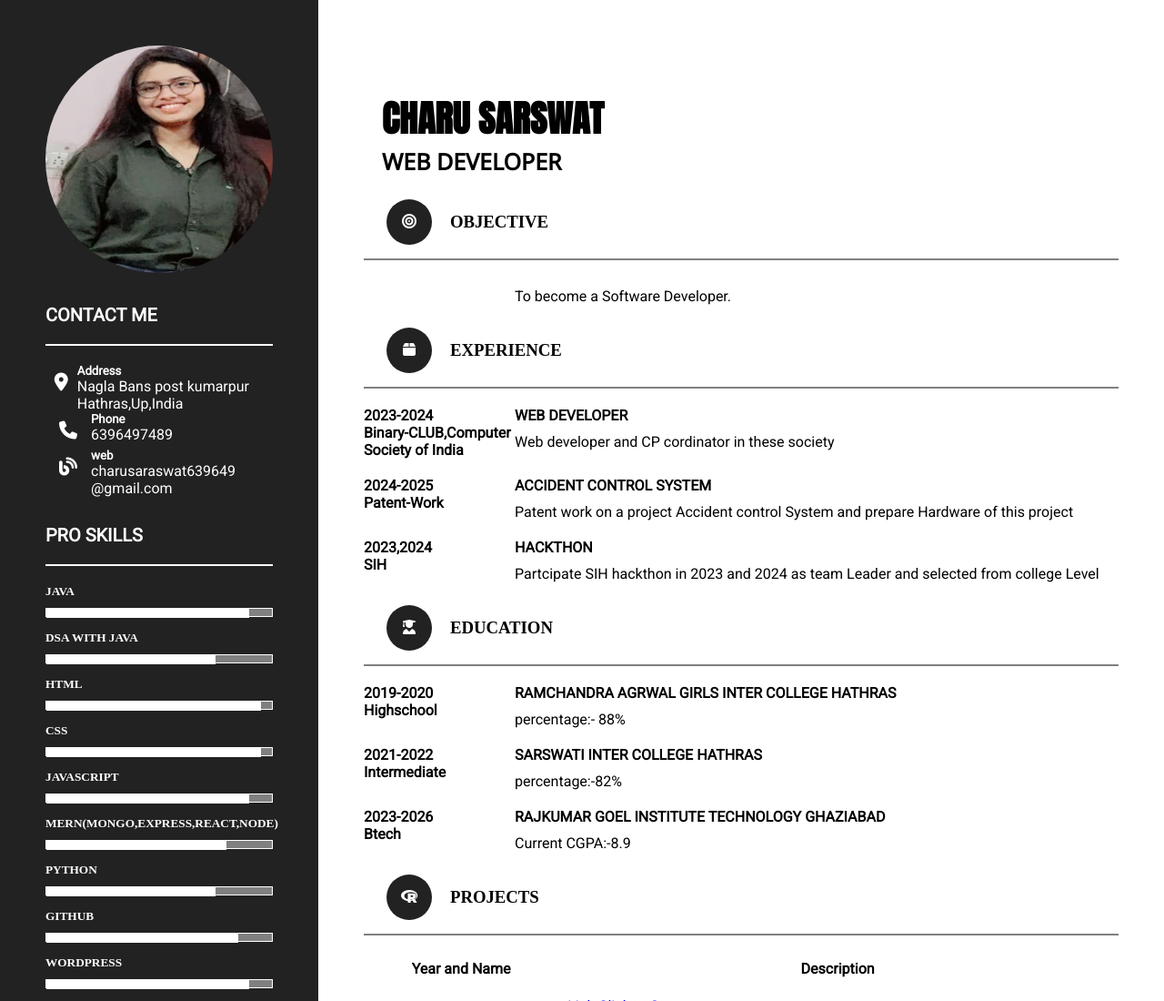
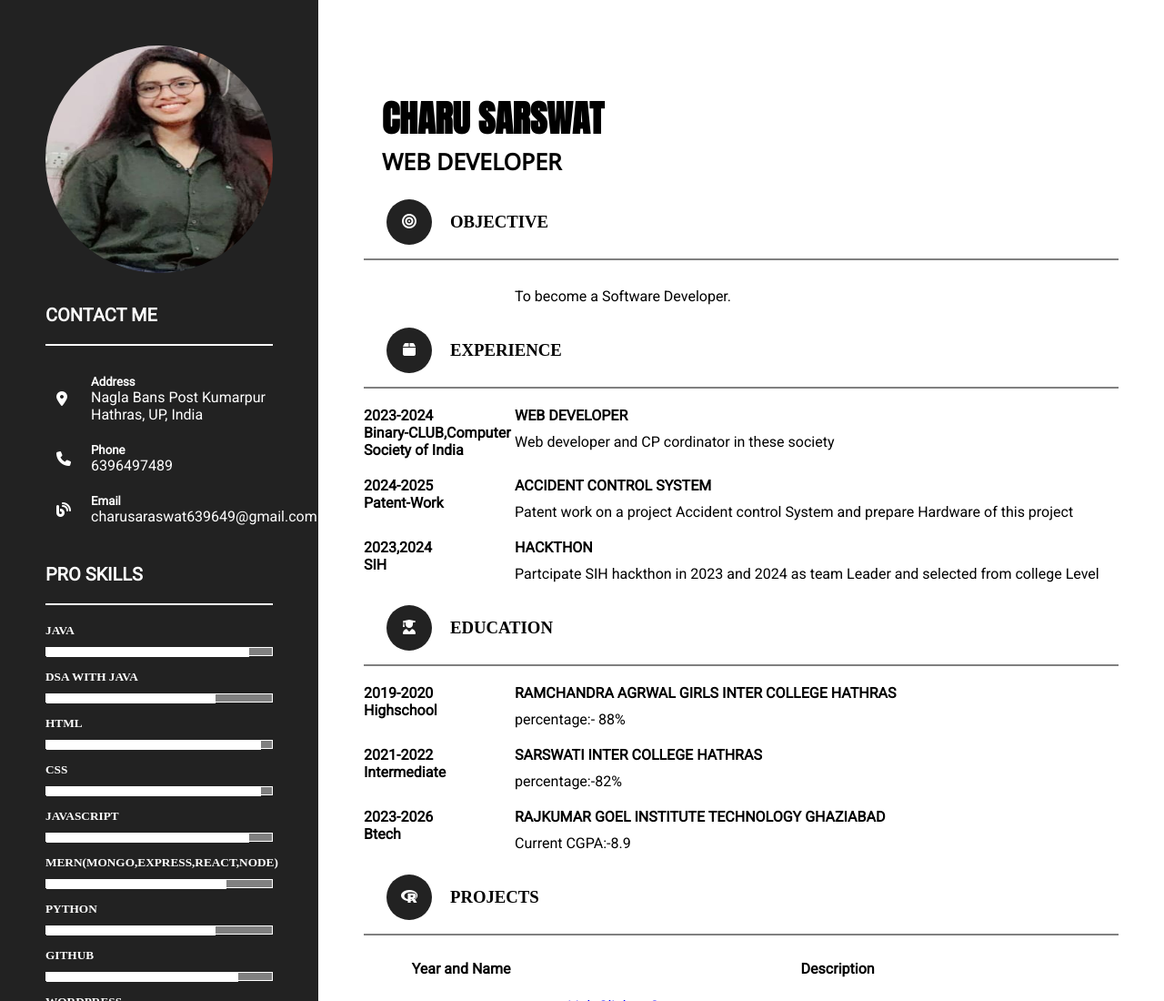
Before and after one commit to Charu-sarswat/Resume, a plain HTML site: page index.html in a window 1280 px wide. Shown: the top 1100 px of the page at 91% size. Drawn offline with Linux system fonts and the light colour scheme.

Commit message:
first commit

```diff
--- a/index.html
+++ b/index.html
@@ -16,39 +16,26 @@
         <div class="leftBox">
 <img class="user-image" src="Newc.jpg"/>
 <div class="contact left-site-box">
+
     <h4>Contact Me</h4>
-    <div class="contact-sup-con">
-        <div class="icon-con">
-            <i class="fa-solid fa-location-dot"></i>
-        </div>
-        <div class="text-con">
-            <h5>Address</h5>
-            <p>Nagla Bans post kumarpur Hathras,Up,India</p>
-
-            </div>
-            </div>
-           <div class="contact-sup-con">
-            <div class="icon-con">
-                <i class="fa-solid fa-phone"></i>
-
-           </div>
-           <div class="text-con">
-            <h5>Phone</h5>
-            <p>6396497489</p>
-           </div>
-           </div>
-           <div class="contact-sup-con">
-            <div class="icon-con">
-                 <i class="fa-solid fa-blog"></i>
-            </div>
-            <div class="text-con">
-                <h5>web</h5>
-                <p>charusaraswat639649<br>@gmail.com</p>
-
-
-            </div>
-           </div>
-        </div>
+    <table class="contact-sup-con">
+        <tr>
+            <td><i class="fa-solid fa-location-dot"></i></td>
+            <td class="text-con"><h5>Address</h5>
+                <p>Nagla Bans Post Kumarpur Hathras, UP, India</p></td>
+        </tr>
+        <tr>
+            <td><i class="fa-solid fa-phone"></i></td>
+            <td class="text-con"><h5>Phone</h5>
+                <p>6396497489</p></td>
+        </tr>
+        <tr>
+            <td><i class="fa-solid fa-blog"></i></td>
+            <td class="text-con"><h5>Email</h5>
+            <p>charusaraswat639649@gmail.com</p></td>
+        </tr>
+    </table>
+    </div>
         <div class="skills left-site-box">
             <h4>Pro Skills</h4>
             <div class="skills-sup-con">
```
